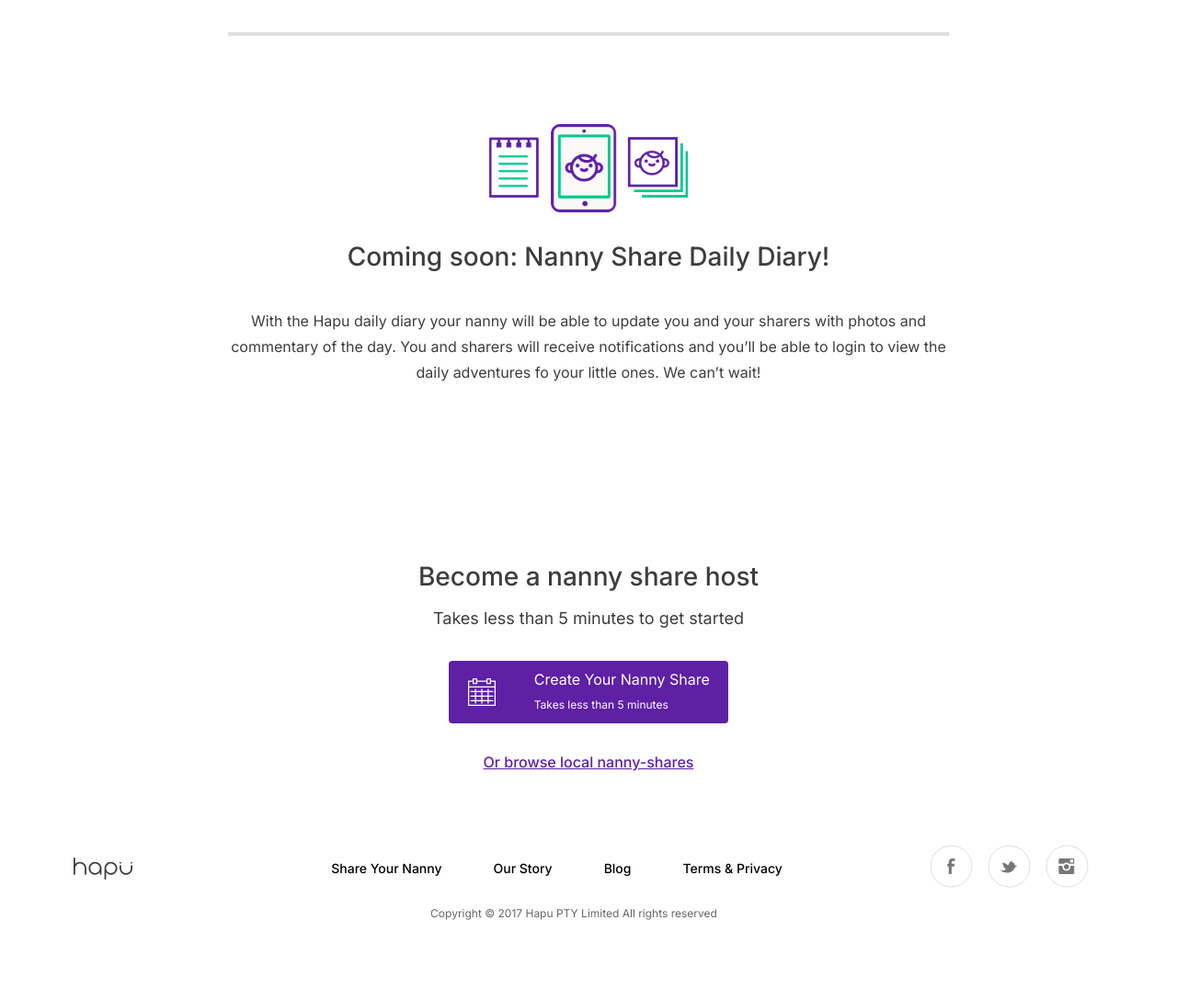
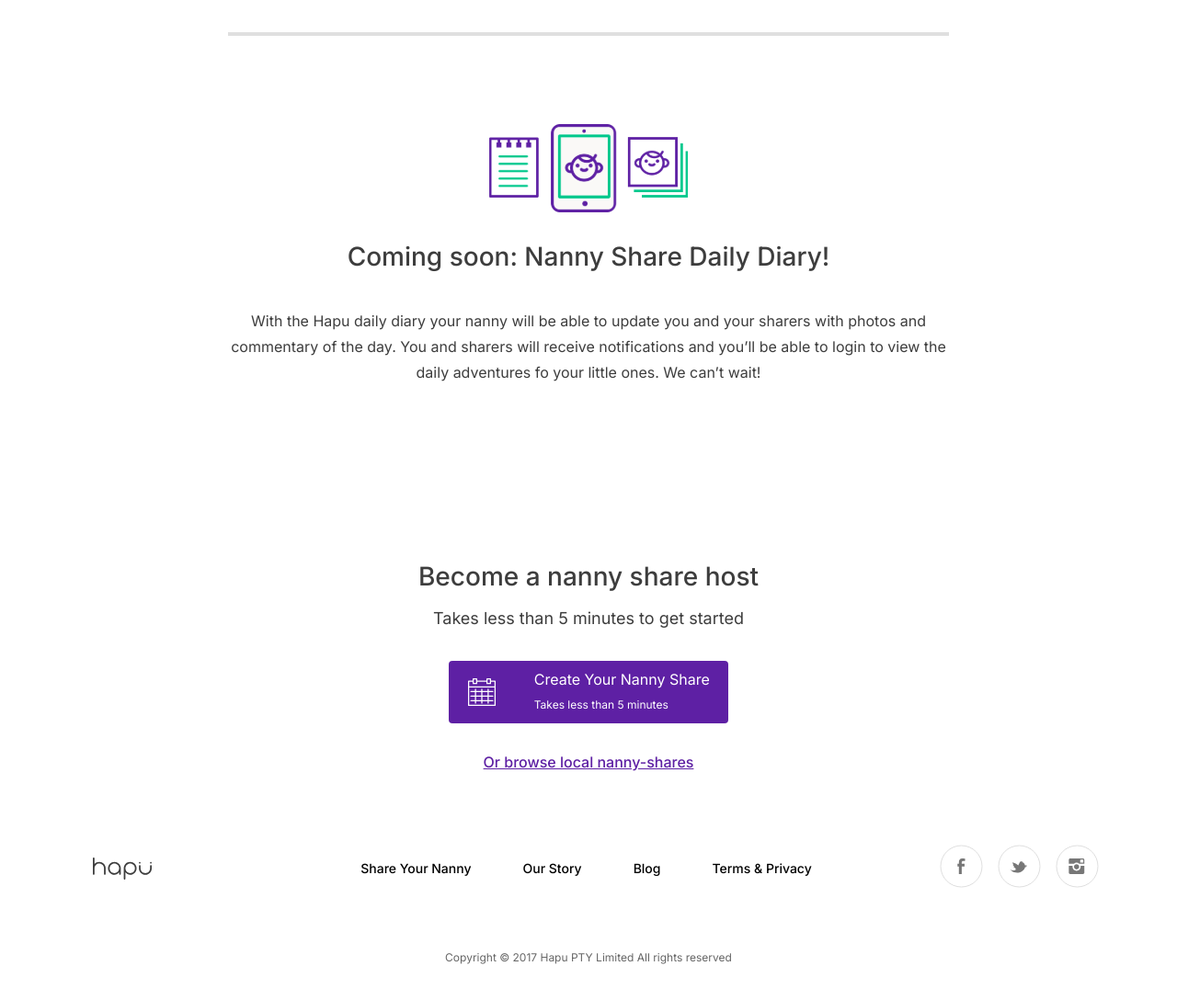
Before and after one commit to danielbeckera/react-challenge-001FT, a React (Create React App) app: page / in a window 1280 px wide. Shown: the part 3124-4212 px from the top of the page at 92% size. Before the commit the page ends 4174 px from the top, so only its background shows below. Built offline with nearby package versions, Linux system fonts and the light colour scheme.

Commit message:
fix styles and added divider on each section

```diff
--- a/package.json
+++ b/package.json
@@ -6,6 +6,7 @@
     "@testing-library/jest-dom": "^5.16.2",
     "@testing-library/react": "^12.1.4",
     "@testing-library/user-event": "^13.5.0",
+    "axios": "^0.26.1",
     "react": "^17.0.2",
     "react-dom": "^17.0.2",
     "react-scripts": "5.0.0",
--- a/src/components/AvailableNanny/styles.js
+++ b/src/components/AvailableNanny/styles.js
@@ -35,12 +35,12 @@
     p {
       text-align: center;
 
-      @media (max-width: 855px) {
+      @media (max-width: 875px) {
         margin-top: 1rem;
       }
     }
 
-    @media (max-width: 855px) {
+    @media (max-width: 875px) {
       flex-direction: column;
     }
   }
--- a/src/components/Footer/styles.js
+++ b/src/components/Footer/styles.js
@@ -6,13 +6,14 @@
     display: flex;
     justify-content: space-around;
     align-items: center;
+    margin-left: 2rem;
 
-    @media (max-width: 855px) {
+    @media (max-width: 875px) {
       flex-direction: column;
     }
 
     img {
-      @media (max-width: 855px) {
+      @media (max-width: 875px) {
         margin-bottom: 2rem;
       }
     }
@@ -20,7 +21,7 @@
       display: flex;
       justify-content: center;
 
-      @media (max-width: 855px) {
+      @media (max-width: 875px) {
         flex-direction: row;
         flex-wrap: wrap;
       }
@@ -30,7 +31,7 @@
         font-weight: 500;
         margin-left: 3.5rem;
 
-        @media (max-width: 855px) {
+        @media (max-width: 875px) {
           margin-bottom: 1rem;
         }
       }
@@ -45,14 +46,14 @@
   }
 
   p {
-    margin-right: 2rem;
-    margin-top: 1rem;
+    margin-right: 0rem;
+    margin-top: 4rem;
     margin-bottom: 3rem;
     font-size: 12px;
     line-height: 16px;
     text-align: center;
     opacity: 0.6;
-    @media (max-width: 855px) {
+    @media (max-width: 875px) {
       margin-right: 0;
     }
   }
--- a/src/components/Header/styles.js
+++ b/src/components/Header/styles.js
@@ -45,7 +45,7 @@
 
     /* First nav section */
     nav:nth-of-type(1) {
-      @media (max-width: 855px) {
+      @media (max-width: 875px) {
         display: none;
       }
     }
@@ -57,7 +57,7 @@
       /* Sign In Button */
       a {
         margin-right: 2rem;
-        @media (max-width: 855px) {
+        @media (max-width: 875px) {
           display: none;
         }
       }
@@ -76,7 +76,7 @@
           filter: brightness(0.9);
         }
 
-        @media (max-width: 855px) {
+        @media (max-width: 875px) {
           margin-right: 1em;
         }
       }
--- a/src/components/MainContent/styles.js
+++ b/src/components/MainContent/styles.js
@@ -10,7 +10,7 @@
   border: 2px solid #dfdfdf;
   margin-bottom: 6rem;
   margin-top: 6rem;
-  @media (max-width: 855px) {
+  @media (max-width: 875px) {
     width: 328px;
   }
 `;
@@ -24,20 +24,20 @@
     display: flex;
     flex-direction: column;
 
-    @media (max-width: 855px) {
+    @media (max-width: 875px) {
       align-items: center;
     }
 
     a {
       align-self: flex-start;
-      @media (max-width: 855px) {
+      @media (max-width: 875px) {
         align-self: center;
       }
     }
 
     p {
       max-width: 444px;
-      @media (max-width: 855px) {
+      @media (max-width: 875px) {
         max-width: 328px;
       }
     }
@@ -49,7 +49,7 @@
     font-size: 28px;
     font-weight: 500;
 
-    @media (max-width: 855px) {
+    @media (max-width: 875px) {
       text-align: center;
       font-size: 22px;
     }
@@ -63,7 +63,7 @@
     font-size: 16px;
     color: var(--gray-24);
 
-    @media (max-width: 855px) {
+    @media (max-width: 875px) {
       text-align: center;
       max-width: 21rem;
     }
@@ -91,20 +91,20 @@
     height: 392px;
     width: 520px;
 
-    @media (max-width: 855px) {
+    @media (max-width: 875px) {
       width: 300px;
       height: 250px;
     }
   }
 
-  @media (max-width: 855px) {
+  @media (max-width: 875px) {
     flex-direction: column-reverse;
   }
 `;
 
 export const Section2 = styled.section`
   div:nth-of-type(1) {
-    @media (max-width: 855px) {
+    @media (max-width: 875px) {
       max-width: 22rem;
       margin: 0 auto;
     }
@@ -126,7 +126,7 @@
     text-align: center;
     margin-bottom: 2rem;
     color: var(--gray-24);
-    @media (max-width: 855px) {
+    @media (max-width: 875px) {
       font-size: 16px;
     }
   }
@@ -137,7 +137,7 @@
   justify-content: center;
   margin-bottom: 5rem;
 
-  @media (max-width: 855px) {
+  @media (max-width: 875px) {
     flex-direction: column;
     align-items: center;
   }
@@ -147,7 +147,7 @@
     height: 336px;
     width: 456px;
 
-    @media (max-width: 855px) {
+    @media (max-width: 875px) {
       width: 300px;
       height: 250px;
       margin-bottom: 2rem;
@@ -160,7 +160,7 @@
     flex-direction: column;
 
     margin-left: 2rem;
-    @media (max-width: 855px) {
+    @media (max-width: 875px) {
       align-items: center;
       margin-left: 0;
     }
@@ -172,7 +172,7 @@
     line-height: 32px;
     color: var(--gray-24);
     margin-bottom: 2.5rem;
-    @media (max-width: 855px) {
+    @media (max-width: 875px) {
       text-align: center;
       font-size: 22px;
       max-width: 226px;
@@ -185,7 +185,7 @@
     font-size: 16px;
     line-height: 28px;
     max-width: 484px;
-    @media (max-width: 855px) {
+    @media (max-width: 875px) {
       text-align: center;
       max-width: 328px;
     }
@@ -198,7 +198,7 @@
     font-weight: 500;
     text-decoration: underline;
     color: var(--secondary);
-    @media (max-width: 855px) {
+    @media (max-width: 875px) {
       text-align: center;
     }
   }
@@ -215,7 +215,7 @@
     color: var(--gray-24);
     margin-bottom: 2.5rem;
     text-align: center;
-    @media (max-width: 855px) {
+    @media (max-width: 875px) {
       font-size: 22px;
       max-width: 226px;
     }
@@ -228,7 +228,7 @@
     line-height: 28px;
     text-align: center;
     max-width: 784px;
-    @media (max-width: 855px) {
+    @media (max-width: 875px) {
       max-width: 328px;
     }
   }
@@ -242,16 +242,16 @@
     text-decoration: underline;
     color: var(--secondary);
     text-align: center;
-    @media (max-width: 855px) {
+    @media (max-width: 875px) {
       max-width: 280px;
     }
   }
 
   img {
     height: 392px;
-    width: 984px;
+    width: 875px;
 
-    @media (max-width: 855px) {
+    @media (max-width: 875px) {
       display: none;
     }
   }
@@ -262,9 +262,6 @@
   flex-direction: column;
   align-items: center;
 
-  img {
-  }
-
   h2 {
     font-weight: 500;
     font-size: 28px;
@@ -273,7 +270,7 @@
     margin-bottom: 2.5rem;
     text-align: center;
     margin-top: 2rem;
-    @media (max-width: 855px) {
+    @media (max-width: 875px) {
       font-size: 22px;
       max-width: 300px;
     }
@@ -287,7 +284,7 @@
     text-align: center;
     max-width: 784px;
     margin-bottom: 10rem;
-    @media (max-width: 855px) {
+    @media (max-width: 875px) {
       max-width: 328px;
     }
   }
@@ -306,7 +303,7 @@
     margin-bottom: 1rem;
     text-align: center;
     margin-top: 2rem;
-    @media (max-width: 855px) {
+    @media (max-width: 875px) {
       font-size: 22px;
       max-width: 300px;
       margin-bottom: 0;
@@ -321,7 +318,7 @@
     text-align: center;
     max-width: 342px;
     margin-bottom: 1rem;
-    @media (max-width: 855px) {
+    @media (max-width: 875px) {
       max-width: 304px;
       font-size: 16px;
     }
@@ -338,6 +335,10 @@
     width: 304px;
     margin-bottom: 2rem;
     margin-top: 1rem;
+    transition: filter 0.2s ease;
+    &:hover {
+      filter: brightness(0.9);
+    }
 
     div {
       display: flex;
@@ -364,7 +365,7 @@
     text-decoration: underline;
     color: var(--secondary);
     text-align: center;
-    @media (max-width: 855px) {
+    @media (max-width: 875px) {
       max-width: 280px;
     }
   }
```
Also changed, not shown: src/components/HeroSection/styles.js (+5 -5 lines), 1 other file (tests, documents, lock files or other folders).
